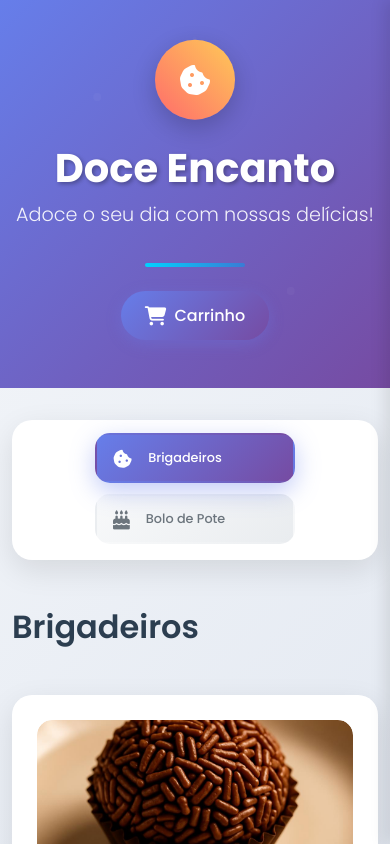
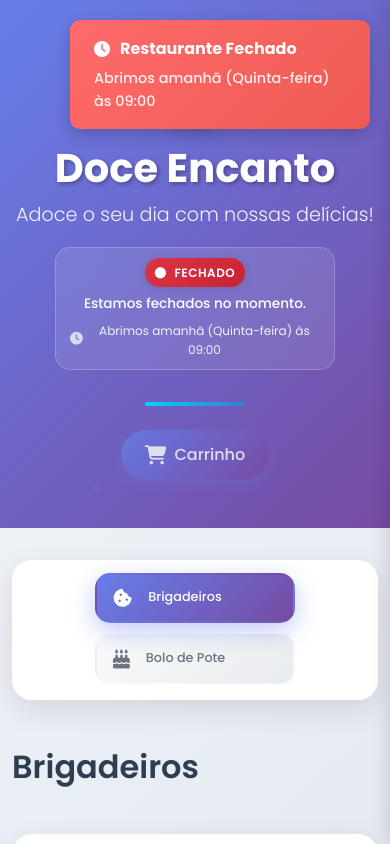
Before and after one commit to brunosilvamariano/doce-encanto, a plain HTML site: page index.html in a window 390 px wide. Both pictures are taken after a click on the element "Carrinho". Shown: the top 844 px of the page. Drawn offline with nearby package versions, Linux system fonts and the light colour scheme.

Commit message:
adicionando se o estabelecimento está aberto ou fechado

```diff
--- /dev/null
+++ b/assets/css/status.css
@@ -0,0 +1,184 @@
+/* Status de Funcionamento */
+.restaurant-status {
+    display: flex;
+    flex-direction: column;
+    align-items: center;
+    gap: 8px;
+    padding: 15px 20px;
+    background: rgba(255, 255, 255, 0.1);
+    backdrop-filter: blur(10px);
+    border-radius: 15px;
+    border: 1px solid rgba(255, 255, 255, 0.2);
+    max-width: 350px;
+    margin: 0 auto;
+    transition: all 0.3s ease;
+}
+
+.restaurant-status:hover {
+    transform: translateY(-2px);
+    box-shadow: 0 8px 25px rgba(0, 0, 0, 0.15);
+}
+
+.status-badge {
+    display: inline-flex;
+    align-items: center;
+    gap: 8px;
+    padding: 8px 16px;
+    border-radius: 25px;
+    font-weight: 600;
+    font-size: 0.9rem;
+    text-transform: uppercase;
+    letter-spacing: 0.5px;
+    transition: all 0.3s ease;
+    box-shadow: 0 2px 10px rgba(0, 0, 0, 0.1);
+}
+
+.status-badge.open {
+    background: linear-gradient(135deg, #28a745 0%, #20c997 100%);
+    color: white;
+    animation: pulse-green 2s infinite;
+}
+
+.status-badge.closed {
+    background: linear-gradient(135deg, #dc3545 0%, #c82333 100%);
+    color: white;
+    animation: pulse-red 2s infinite;
+}
+
+.status-badge i {
+    font-size: 0.7rem;
+    animation: blink 1.5s infinite;
+}
+
+.status-text {
+    color: white;
+    font-weight: 500;
+    font-size: 1rem;
+    text-align: center;
+    margin: 0;
+}
+
+.status-details {
+    color: rgba(255, 255, 255, 0.9);
+    font-size: 0.85rem;
+    display: flex;
+    align-items: center;
+    gap: 6px;
+    text-align: center;
+}
+
+.status-details i {
+    font-size: 0.8rem;
+    opacity: 0.8;
+}
+
+/* Animações */
+@keyframes pulse-green {
+    0%, 100% {
+        box-shadow: 0 2px 10px rgba(0, 0, 0, 0.1), 0 0 0 0 rgba(40, 167, 69, 0.7);
+    }
+    50% {
+        box-shadow: 0 2px 10px rgba(0, 0, 0, 0.1), 0 0 0 8px rgba(40, 167, 69, 0);
+    }
+}
+
+@keyframes pulse-red {
+    0%, 100% {
+        box-shadow: 0 2px 10px rgba(0, 0, 0, 0.1), 0 0 0 0 rgba(220, 53, 69, 0.7);
+    }
+    50% {
+        box-shadow: 0 2px 10px rgba(0, 0, 0, 0.1), 0 0 0 8px rgba(220, 53, 69, 0);
+    }
+}
+
+@keyframes blink {
+    0%, 50% {
+        opacity: 1;
+    }
+    51%, 100% {
+        opacity: 0.3;
+    }
+}
+
+/* Responsividade */
+@media (max-width: 768px) {
+    .restaurant-status {
+        max-width: 300px;
+        padding: 12px 16px;
+        gap: 6px;
+    }
+
+    .status-badge {
+        font-size: 0.8rem;
+        padding: 6px 12px;
+    }
+
+    .status-text {
+        font-size: 0.9rem;
+    }
+
+    .status-details {
+        font-size: 0.8rem;
+    }
+}
+
+@media (max-width: 480px) {
+    .restaurant-status {
+        max-width: 280px;
+        padding: 10px 14px;
+    }
+
+    .status-badge {
+        font-size: 0.75rem;
+        padding: 5px 10px;
+    }
+
+    .status-text {
+        font-size: 0.85rem;
+    }
+
+    .status-details {
+        font-size: 0.75rem;
+    }
+}
+
+/* Estados especiais para botões quando fechado */
+.btn-add-to-cart:disabled {
+    opacity: 0.5 !important;
+    cursor: not-allowed !important;
+    pointer-events: none;
+}
+
+.header-cart-button.disabled {
+    opacity: 0.6 !important;
+    cursor: default !important;
+}
+
+.checkout-btn:disabled {
+    opacity: 0.5 !important;
+    cursor: not-allowed !important;
+    background: #6c757d !important;
+}
+
+/* Efeito de loading inicial */
+.restaurant-status.loading {
+    opacity: 0.7;
+}
+
+.restaurant-status.loading .status-badge {
+    background: linear-gradient(135deg, #6c757d 0%, #5a6268 100%);
+    color: white;
+}
+
+.restaurant-status.loading .status-badge i {
+    animation: spin 1s linear infinite;
+}
+
+@keyframes spin {
+    from {
+        transform: rotate(0deg);
+    }
+    to {
+        transform: rotate(360deg);
+    }
+}
--- a/assets/css/style.css
+++ b/assets/css/style.css
@@ -6,6 +6,9 @@
 
 /* Header - Cabeçalho e logo */
 @import url('./header.css');
+
+/* Status - Indicador de funcionamento */
+@import url('./status.css');
 
 /* Menu - Categorias e itens do menu */
 @import url('./menu.css');
--- a/assets/js/cart.js
+++ b/assets/js/cart.js
@@ -23,6 +23,12 @@ const CartModule = {
 
     // Função para adicionar item ao carrinho
     addToCart: function(itemName, price) {
+        // Verificar se o restaurante está aberto
+        if (window.StatusModule && !window.StatusModule.canOrder()) {
+            window.StatusModule.showClosedAlert();
+            return;
+        }
+
         // Verificar se o item já existe no carrinho
         const existingItem = this.cart.find(item => item.name === itemName);
 
--- a/assets/js/checkout.js
+++ b/assets/js/checkout.js
@@ -2,6 +2,12 @@
 const CheckoutModule = {
     // Função para abrir modal de checkout
     openCheckoutModal: function() {
+        // Verificar se o restaurante está aberto
+        if (window.StatusModule && !window.StatusModule.canOrder()) {
+            window.StatusModule.showClosedAlert();
+            return;
+        }
+
         if (window.cart.length === 0) {
             alert("Seu carrinho está vazio!");
             return;
--- a/assets/js/script.js
+++ b/assets/js/script.js
@@ -5,6 +5,9 @@
 document.addEventListener('DOMContentLoaded', function() {
     // Inicializar módulo do carrinho
     CartModule.init();
+
+    // Inicializar módulo de status (deve vir após o carrinho)
+    StatusModule.init();
 
     // Mostrar categoria inicial (brigadeiros)
     UtilsModule.showCategory('brigadeiros');
--- /dev/null
+++ b/assets/js/status.js
@@ -0,0 +1,279 @@
+// Módulo de Status - Funcionalidade para exibir status de funcionamento em tempo real
+const StatusModule = {
+    // Configuração dos horários de funcionamento
+    openingHours: {
+        // 0 = Domingo, 1 = Segunda, 2 = Terça, 3 = Quarta, 4 = Quinta, 5 = Sexta, 6 = Sábado
+        0: { open: '10:00', close: '17:00' }, // Domingo
+        1: { open: '09:00', close: '18:00' }, // Segunda
+        2: { open: '09:00', close: '18:00' }, // Terça
+        3: { open: '09:00', close: '18:00' }, // Quarta
+        4: { open: '09:00', close: '18:00' }, // Quinta
+        5: { open: '09:00', close: '19:00' }, // Sexta
+        6: { open: '09:00', close: '19:00' }  // Sábado
+    },
+
+    // Função para converter horário string em minutos
+    timeToMinutes: function(timeStr) {
+        const [hours, minutes] = timeStr.split(':').map(Number);
+        return hours * 60 + minutes;
+    },
+
+    // Função para verificar se está aberto
+    isOpen: function() {
+        const now = new Date();
+        const dayOfWeek = now.getDay();
+        const currentTime = now.getHours() * 60 + now.getMinutes();
+
+        const todayHours = this.openingHours[dayOfWeek];
+        const openTime = this.timeToMinutes(todayHours.open);
+        const closeTime = this.timeToMinutes(todayHours.close);
+
+        return currentTime >= openTime && currentTime < closeTime;
+    },
+
+    // Função para obter próximo horário de abertura
+    getNextOpenTime: function() {
+        const now = new Date();
+        const currentDay = now.getDay();
+        const currentTime = now.getHours() * 60 + now.getMinutes();
+
+        // Verificar se ainda vai abrir hoje
+        const todayHours = this.openingHours[currentDay];
+        const todayOpenTime = this.timeToMinutes(todayHours.open);
+        const todayCloseTime = this.timeToMinutes(todayHours.close);
+
+        // Se for madrugada (antes das 6:00), considerar como próximo dia
+        const isMidnight = now.getHours() < 6;
+
+        // Se ainda não passou do horário de abertura de hoje E não é madrugada
+        if (currentTime < todayOpenTime && !isMidnight) {
+            return {
+                day: 'hoje',
+                time: todayHours.open,
+                isToday: true
+            };
+        }
+
+        // Se já passou do horário de fechamento de hoje OU é madrugada, procurar próximo dia
+        if (currentTime >= todayCloseTime || isMidnight) {
+            // Procurar próximo dia de abertura (amanhã)
+            const nextDay = (currentDay + 1) % 7;
+            const nextDayHours = this.openingHours[nextDay];
+
+            return {
+                day: 'amanhã',
+                time: nextDayHours.open,
+                isToday: false,
+                dayName: this.getDayName(nextDay)
+            };
+        }
+
+        // Caso padrão (não deveria chegar aqui se a lógica estiver correta)
+        const nextDay = (currentDay + 1) % 7;
+        const nextDayHours = this.openingHours[nextDay];
+
+        return {
+            day: 'amanhã',
+            time: nextDayHours.open,
+            isToday: false,
+            dayName: this.getDayName(nextDay)
+        };
+    },
+
+    // Função para obter horário de fechamento de hoje
+    getTodayCloseTime: function() {
+        const now = new Date();
+        const dayOfWeek = now.getDay();
+        return this.openingHours[dayOfWeek].close;
+    },
+
+    // Função para obter nome do dia
+    getDayName: function(dayIndex) {
+        const days = ['Domingo', 'Segunda-feira', 'Terça-feira', 'Quarta-feira', 'Quinta-feira', 'Sexta-feira', 'Sábado'];
+        return days[dayIndex];
+    },
+
+    // Função para atualizar o status na interface
+    updateStatusDisplay: function() {
+        const statusElement = document.getElementById('restaurantStatus');
+        const statusBadge = document.getElementById('statusBadge');
+        const statusText = document.getElementById('statusText');
+        const statusDetails = document.getElementById('statusDetails');
+
+        if (!statusElement) return;
+
+        const isCurrentlyOpen = this.isOpen();
+
+        if (isCurrentlyOpen) {
+            // Restaurante aberto
+            statusBadge.className = 'status-badge open';
+            statusBadge.innerHTML = '<i class="fas fa-circle"></i> ABERTO';
+            statusText.textContent = 'Estamos abertos! Faça seu pedido agora.';
+
+            const closeTime = this.getTodayCloseTime();
+            statusDetails.innerHTML = `<i class="fas fa-clock"></i> Fechamos às ${closeTime}`;
+
+            // Habilitar botões de pedido
+            this.enableOrderButtons(true);
+        } else {
+            // Restaurante fechado
+            statusBadge.className = 'status-badge closed';
+            statusBadge.innerHTML = '<i class="fas fa-circle"></i> FECHADO';
+            statusText.textContent = 'Estamos fechados no momento.';
+
+            const nextOpen = this.getNextOpenTime();
+            statusDetails.innerHTML = `<i class="fas fa-clock"></i> Abrimos ${nextOpen.day} às ${nextOpen.time}`;
+
+            // Se for amanhã, adicionar o nome do dia
+            if (!nextOpen.isToday && nextOpen.dayName) {
+                statusDetails.innerHTML = `<i class="fas fa-clock"></i> Abrimos ${nextOpen.day} (${nextOpen.dayName}) às ${nextOpen.time}`;
+            }
+
+            // Desabilitar botões de pedido
+            this.enableOrderButtons(false);
+        }
+
+        // Adicionar animação de entrada
+        statusElement.style.opacity = '0';
+        statusElement.style.transform = 'translateY(-10px)';
+        setTimeout(() => {
+            statusElement.style.transition = 'all 0.3s ease';
+            statusElement.style.opacity = '1';
+            statusElement.style.transform = 'translateY(0)';
+        }, 100);
+    },
+
+    // Função para habilitar/desabilitar botões de pedido
+    enableOrderButtons: function(enable) {
+        const addToCartButtons = document.querySelectorAll('.btn-add-to-cart');
+        const cartButton = document.querySelector('.header-cart-button');
+        const checkoutButton = document.querySelector('.checkout-btn');
+
+        addToCartButtons.forEach(button => {
+            if (enable) {
+                button.disabled = false;
+                button.style.opacity = '1';
+                button.style.cursor = 'pointer';
+                button.title = '';
+            } else {
+                button.disabled = true;
+                button.style.opacity = '0.5';
+                button.style.cursor = 'not-allowed';
+                button.title = 'Restaurante fechado';
+            }
+        });
+
+        if (cartButton) {
+            if (enable) {
+                cartButton.style.opacity = '1';
+                cartButton.style.cursor = 'pointer';
+            } else {
+                cartButton.style.opacity = '0.8';
+                cartButton.style.cursor = 'default';
+            }
+        }
+
+        if (checkoutButton) {
+            if (enable) {
+                checkoutButton.disabled = false;
+                checkoutButton.style.opacity = '1';
+            } else {
+                checkoutButton.disabled = true;
+                checkoutButton.style.opacity = '0.5';
+            }
+        }
+    },
+
+    // Função para verificar se pode fazer pedido
+    canOrder: function() {
+        return this.isOpen();
+    },
+
+    // Função para mostrar alerta quando tentar fazer pedido fechado
+    showClosedAlert: function() {
+        const nextOpen = this.getNextOpenTime();
+        let alertText = `Abrimos ${nextOpen.day} às ${nextOpen.time}`;
+
+        // Se for amanhã, adicionar o nome do dia
+        if (!nextOpen.isToday && nextOpen.dayName) {
+            alertText = `Abrimos ${nextOpen.day} (${nextOpen.dayName}) às ${nextOpen.time}`;
+        }
+
+        const alertDiv = document.createElement('div');
+        alertDiv.style.cssText = `
+            position: fixed;
+            top: 20px;
+            right: 20px;
+            background: linear-gradient(135deg, #ff6b6b 0%, #ee5a52 100%);
+            color: white;
+            padding: 1rem 1.5rem;
+            border-radius: 10px;
+            box-shadow: 0 5px 15px rgba(0,0,0,0.2);
+            z-index: 10000;
+            transform: translateX(400px);
+            transition: transform 0.3s ease;
+            font-family: 'Poppins', sans-serif;
+            font-weight: 500;
+            max-width: 300px;
+        `;
+        alertDiv.innerHTML = `
+            <div style="display: flex; align-items: center; gap: 10px; margin-bottom: 5px;">
+                <i class="fas fa-clock"></i>
+                <strong>Restaurante Fechado</strong>
+            </div>
+            <div style="font-size: 0.9em; opacity: 0.9;">
+                ${alertText}
+            </div>
+        `;
+
+        document.body.appendChild(alertDiv);
+
+        // Animar entrada
+        setTimeout(() => {
+            alertDiv.style.transform = 'translateX(0)';
+        }, 100);
+
+        // Remover após 4 segundos
+        setTimeout(() => {
+            alertDiv.style.transform = 'translateX(400px)';
+            setTimeout(() => {
+                if (document.body.contains(alertDiv)) {
+                    document.body.removeChild(alertDiv);
+                }
+            }, 300);
+        }, 4000);
+    },
+
+    // Função para inicializar o módulo
+    init: function() {
+        // Atualizar status imediatamente
+        this.updateStatusDisplay();
+
+        // Atualizar status a cada minuto
+        setInterval(() => {
+            this.updateStatusDisplay();
+        }, 60000); // 60 segundos
+
+        // Interceptar cliques nos botões de adicionar ao carrinho
+        document.addEventListener('click', (event) => {
+            if (event.target.closest('.btn-add-to-cart') && !this.canOrder()) {
+                event.preventDefault();
+                event.stopPropagation();
+                this.showClosedAlert();
+                return false;
+            }
+
+            if (event.target.closest('.header-cart-button') && !this.canOrder()) {
+                event.preventDefault();
+                event.stopPropagation();
+                this.showClosedAlert();
+                return false;
+            }
+        }, true);
+
+        console.log('🕒 Módulo de Status inicializado - Monitoramento em tempo real ativo');
+    }
+};
+
+// Exportar módulo para uso global
+window.StatusModule = StatusModule;
--- a/index.html
+++ b/index.html
@@ -112,11 +112,11 @@
                     "hasMenuItem": [
                         {
                             "@type": "MenuItem",
-                            "name": "Brigadeiro Tradicional",
-                            "description": "O clássico que todo mundo ama, feito com chocolate nobre e granulado belga",
+                            "name": "Caixinha Brigadeiro Tradicional",
+                            "description": "Caixinha com 4 brigadeiros tradicionais, feitos com chocolate nobre e granulado belga",
                             "offers": {
                                 "@type": "Offer",
-                                "price": "3.50",
+                                "price": "12.00",
                                 "priceCurrency": "BRL"
                             }
                         }
@@ -138,6 +138,18 @@
             </div>
             <h1 class="restaurant-name">Doce Encanto</h1>
             <p class="subtitle">Adoce o seu dia com nossas delícias!</p>
+
+            <!-- Status de Funcionamento -->
+            <div id="restaurantStatus" class="restaurant-status mt-3 mb-3">
+                <div id="statusBadge" class="status-badge">
+                    <i class="fas fa-circle"></i> VERIFICANDO...
+                </div>
+                <div id="statusText" class="status-text">Verificando horário de funcionamento...</div>
+                <div id="statusDetails" class="status-details">
+                    <i class="fas fa-clock"></i> Aguarde um momento
+                </div>
+            </div>
+
             <div class="decorative-line"></div>
 
             <!-- Cart Button Below Logo -->
@@ -183,11 +195,11 @@
                                 <img src="assets/images/brigadeiro_tradicional.jpg" alt="Brigadeiro Tradicional" class="food-photo">
                             </div>
                             <div class="item-content">
-                                <h3 class="item-title">Brigadeiro Tradicional</h3>
-                                <p class="item-description">O clássico que todo mundo ama, feito com chocolate nobre e granulado belga.</p>
+                                <h3 class="item-title">Caixinha Brigadeiro Tradicional</h3>
+                                <p class="item-description">Caixinha com 4 brigadeiros tradicionais, feitos com chocolate nobre e granulado belga.</p>
                                 <div class="item-footer">
-                                    <span class="item-price">R$ 3,50</span>
-                                    <button class="btn-add-to-cart" onclick="addToCart('brigadeiro-tradicional', 3.50)">
+                                    <span class="item-price">R$ 12,00</span>
+                                    <button class="btn-add-to-cart" onclick="addToCart('caixinha-brigadeiro-tradicional', 12.00)">
                                         <i class="fas fa-plus"></i>
                                     </button>
                                 </div>
@@ -201,11 +213,11 @@
                                 <img src="assets/images/brigadeiro_coco.jpg" alt="Brigadeiro de Coco" class="food-photo">
                             </div>
                             <div class="item-content">
-                                <h3 class="item-title">Brigadeiro de Coco (Beijinho)</h3>
-                                <p class="item-description">Delicioso brigadeiro de coco fresco, coberto com coco ralado.</p>
+                                <h3 class="item-title">Caixinha Brigadeiro de Coco (Beijinho)</h3>
+                                <p class="item-description">Caixinha com 4 deliciosos brigadeiros de coco fresco, cobertos com coco ralado.</p>
                                 <div class="item-footer">
-                                    <span class="item-price">R$ 3,50</span>
-                                    <button class="btn-add-to-cart" onclick="addToCart('brigadeiro-coco', 3.50)">
+                                    <span class="item-price">R$ 12,00</span>
+                                    <button class="btn-add-to-cart" onclick="addToCart('caixinha-brigadeiro-coco', 12.00)">
                                         <i class="fas fa-plus"></i>
                                     </button>
                                 </div>
@@ -219,11 +231,11 @@
                                 <img src="assets/images/brigadeiro_churros.jpg" alt="Brigadeiro de Churros" class="food-photo">
                             </div>
                             <div class="item-content">
-                                <h3 class="item-title">Brigadeiro de Churros</h3>
-                                <p class="item-description">Sabor inconfundível de churros, com doce de leite e açúcar com canela.</p>
+                                <h3 class="item-title">Caixinha Brigadeiro de Churros</h3>
+                                <p class="item-description">Caixinha com 4 brigadeiros sabor churros, com doce de leite e açúcar com canela.</p>
                                 <div class="item-footer">
-                                    <span class="item-price">R$ 4,00</span>
-                                    <button class="btn-add-to-cart" onclick="addToCart('brigadeiro-churros', 4.00)">
+                                    <span class="item-price">R$ 12,00</span>
+                                    <button class="btn-add-to-cart" onclick="addToCart('caixinha-brigadeiro-churros', 12.00)">
                                         <i class="fas fa-plus"></i>
                                     </button>
                                 </div>
@@ -237,11 +249,11 @@
                                 <img src="assets/images/brigadeiro_limao.jpg" alt="Brigadeiro de Limão" class="food-photo">
                             </div>
                             <div class="item-content">
-                                <h3 class="item-title">Brigadeiro de Limão</h3>
-                                <p class="item-description">Refrescante e delicioso, com raspas de limão siciliano.</p>
+                                <h3 class="item-title">Caixinha Brigadeiro de Limão</h3>
+                                <p class="item-description">Caixinha com 4 refrescantes brigadeiros de limão siciliano, deliciosos e cítricos.</p>
                                 <div class="item-footer">
-                                    <span class="item-price">R$ 3,80</span>
-                                    <button class="btn-add-to-cart" onclick="addToCart('brigadeiro-limao', 3.80)">
+                                    <span class="item-price">R$ 12,00</span>
+                                    <button class="btn-add-to-cart" onclick="addToCart('caixinha-brigadeiro-limao', 12.00)">
                                         <i class="fas fa-plus"></i>
                                     </button>
                                 </div>
@@ -552,6 +564,7 @@
     <script src="assets/js/cart.js"></script>
     <script src="assets/js/checkout.js"></script>
     <script src="assets/js/pix.js"></script>
+    <script src="assets/js/status.js"></script>
     <script src="assets/js/script.js"></script>
 </body>
 </html>
```
